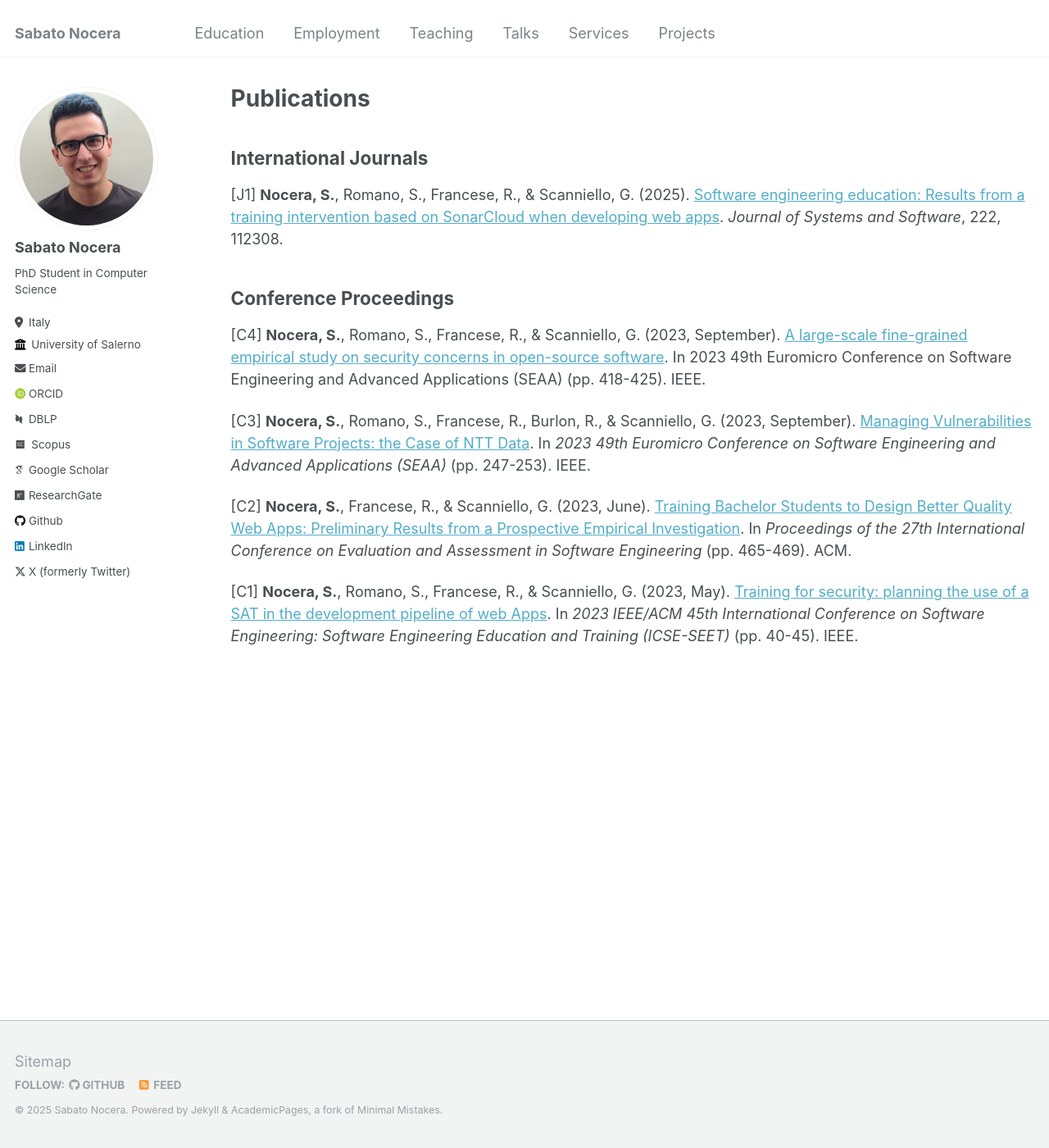
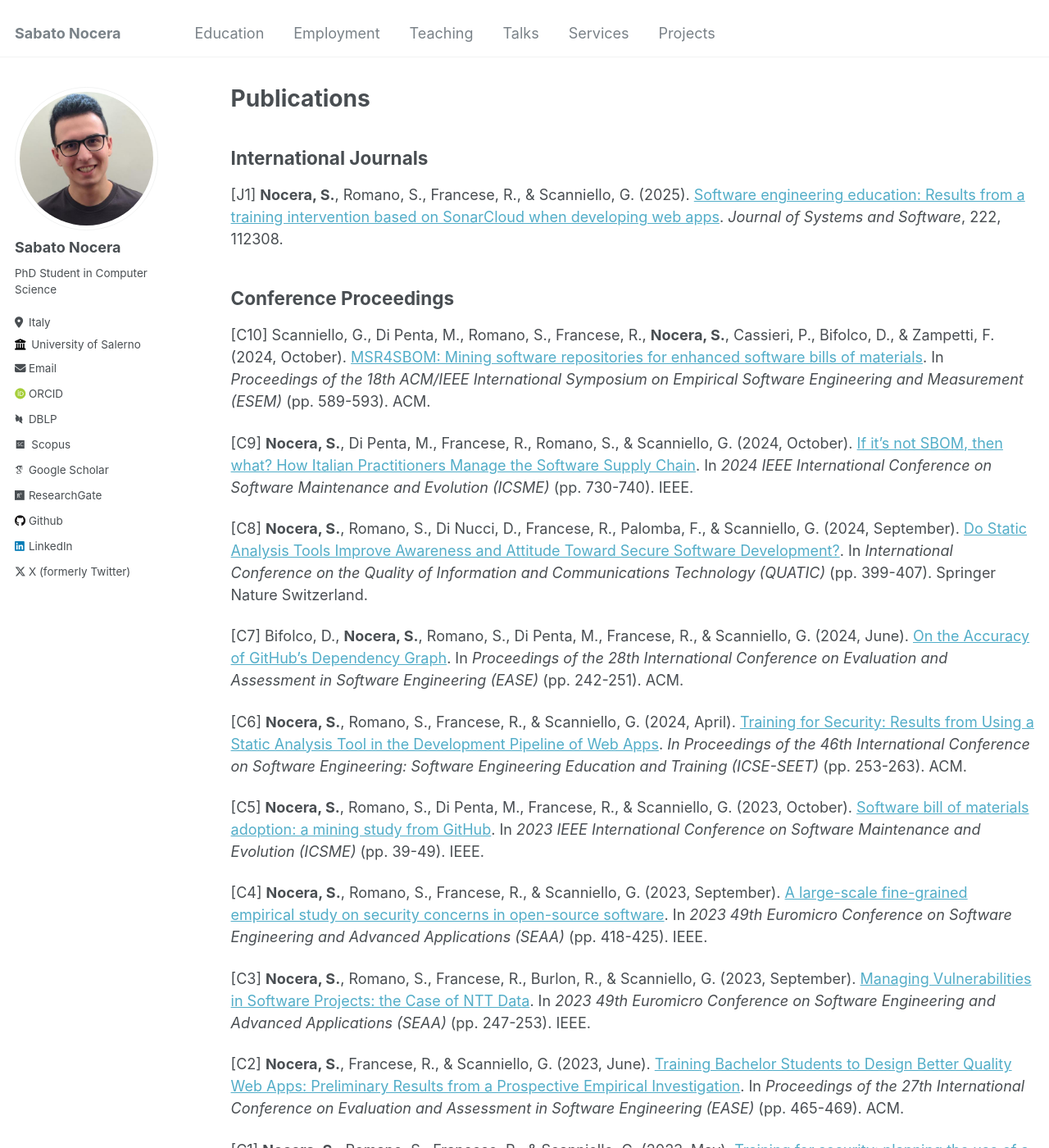
Before and after one commit to sabato-nocera/sabato-nocera.github.io, a Jekyll site: the page built from _pages/publications.md, in a window 1280 px wide and 1400 px high. Shown: the whole window at 82% size. Built offline with Jekyll 4.4.1, drawn with Linux system fonts in a browser that asks for light colours; some web fonts are replaced.

Commit message:
Update publications.md

```diff
--- a/_pages/publications.md
+++ b/_pages/publications.md
@@ -11,10 +11,22 @@ author_profile: true
 
 ## Conference Proceedings
 
-[C4] **Nocera, S.**, Romano, S., Francese, R., & Scanniello, G. (2023, September). [A large-scale fine-grained empirical study on security concerns in open-source software](https://doi.org/10.1109/SEAA60479.2023.00069). In 2023 49th Euromicro Conference on Software Engineering and Advanced Applications (SEAA) (pp. 418-425). IEEE.
+[C10] Scanniello, G., Di Penta, M., Romano, S., Francese, R., **Nocera, S.**, Cassieri, P., Bifolco, D., & Zampetti, F. (2024, October). [MSR4SBOM: Mining software repositories for enhanced software bills of materials](https://doi.org/10.1145/3674805.3695390). In _Proceedings of the 18th ACM/IEEE International Symposium on Empirical Software Engineering and Measurement (ESEM)_ (pp. 589-593). ACM.
+
+[C9] **Nocera, S.**, Di Penta, M., Francese, R., Romano, S., & Scanniello, G. (2024, October). [If it's not SBOM, then what? How Italian Practitioners Manage the Software Supply Chain](https://doi.org/10.1109/ICSME58944.2024.00077). In _2024 IEEE International Conference on Software Maintenance and Evolution (ICSME)_ (pp. 730-740). IEEE.
+
+[C8] **Nocera, S.**, Romano, S., Di Nucci, D., Francese, R., Palomba, F., & Scanniello, G. (2024, September). [Do Static Analysis Tools Improve Awareness and Attitude Toward Secure Software Development?](https://doi.org/10.1007/978-3-031-70245-7_28). In _International Conference on the Quality of Information and Communications Technology (QUATIC)_ (pp. 399-407). Springer Nature Switzerland.
+
+[C7] Bifolco, D., **Nocera, S.**, Romano, S., Di Penta, M., Francese, R., & Scanniello, G. (2024, June). [On the Accuracy of GitHub’s Dependency Graph](https://doi.org/10.1145/3661167.3661175). In _Proceedings of the 28th International Conference on Evaluation and Assessment in Software Engineering (EASE)_ (pp. 242-251). ACM.
+
+[C6] **Nocera, S.**, Romano, S., Francese, R., & Scanniello, G. (2024, April). [Training for Security: Results from Using a Static Analysis Tool in the Development Pipeline of Web Apps](https://doi.org/10.1145/3639474.3640073). _In Proceedings of the 46th International Conference on Software Engineering: Software Engineering Education and Training (ICSE-SEET)_ (pp. 253-263). ACM.
+
+[C5] **Nocera, S.**, Romano, S., Di Penta, M., Francese, R., & Scanniello, G. (2023, October). [Software bill of materials adoption: a mining study from GitHub](https://doi.org/10.1109/ICSME58846.2023.00016). In _2023 IEEE International Conference on Software Maintenance and Evolution (ICSME)_ (pp. 39-49). IEEE.
+
+[C4] **Nocera, S.**, Romano, S., Francese, R., & Scanniello, G. (2023, September). [A large-scale fine-grained empirical study on security concerns in open-source software](https://doi.org/10.1109/SEAA60479.2023.00069). In _2023 49th Euromicro Conference on Software Engineering and Advanced Applications (SEAA)_ (pp. 418-425). IEEE.
 
 [C3] **Nocera, S.**, Romano, S., Francese, R., Burlon, R., & Scanniello, G. (2023, September). [Managing Vulnerabilities in Software Projects: the Case of NTT Data](https://doi.org/10.1109/SEAA60479.2023.00046). In _2023 49th Euromicro Conference on Software Engineering and Advanced Applications (SEAA)_ (pp. 247-253). IEEE.
 
-[C2] **Nocera, S.**, Francese, R., & Scanniello, G. (2023, June). [Training Bachelor Students to Design Better Quality Web Apps: Preliminary Results from a Prospective Empirical Investigation](https://doi.org/10.1145/3593434.3593957). In _Proceedings of the 27th International Conference on Evaluation and Assessment in Software Engineering_ (pp. 465-469). ACM.
+[C2] **Nocera, S.**, Francese, R., & Scanniello, G. (2023, June). [Training Bachelor Students to Design Better Quality Web Apps: Preliminary Results from a Prospective Empirical Investigation](https://doi.org/10.1145/3593434.3593957). In _Proceedings of the 27th International Conference on Evaluation and Assessment in Software Engineering (EASE)_ (pp. 465-469). ACM.
 
 [C1] **Nocera, S.**, Romano, S., Francese, R., & Scanniello, G. (2023, May). [Training for security: planning the use of a SAT in the development pipeline of web Apps](https://doi.org/10.1109/ICSE-SEET58685.2023.00010). In _2023 IEEE/ACM 45th International Conference on Software Engineering: Software Engineering Education and Training (ICSE-SEET)_ (pp. 40-45). IEEE.
```
